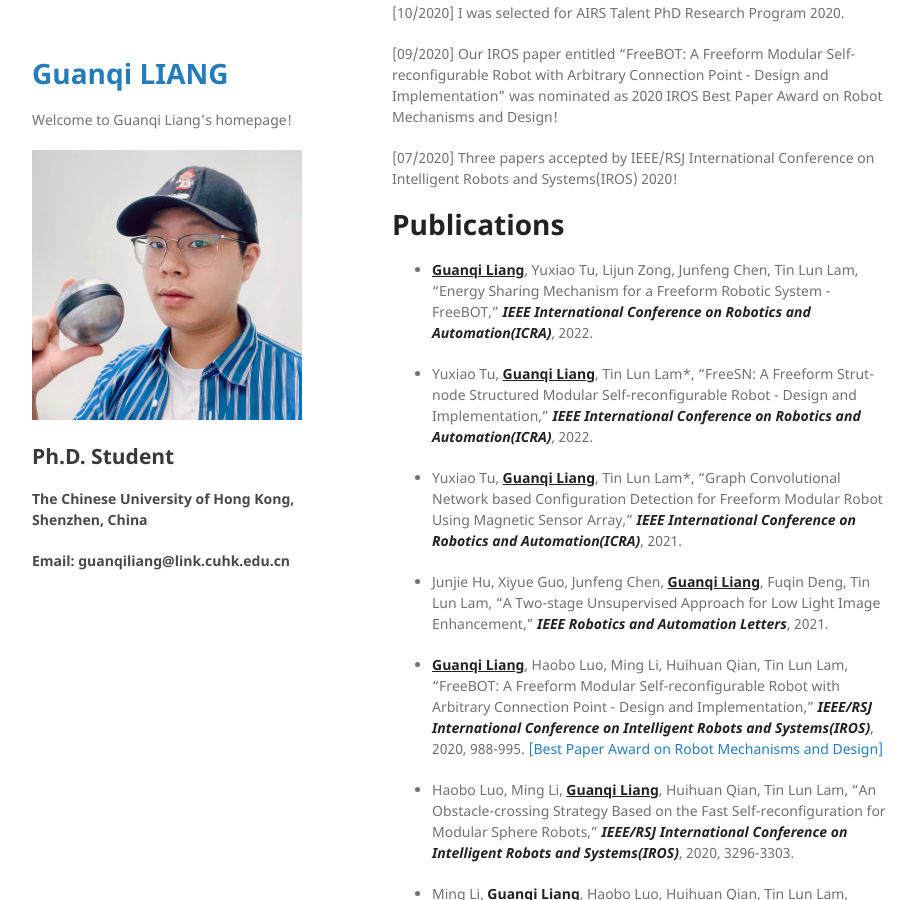
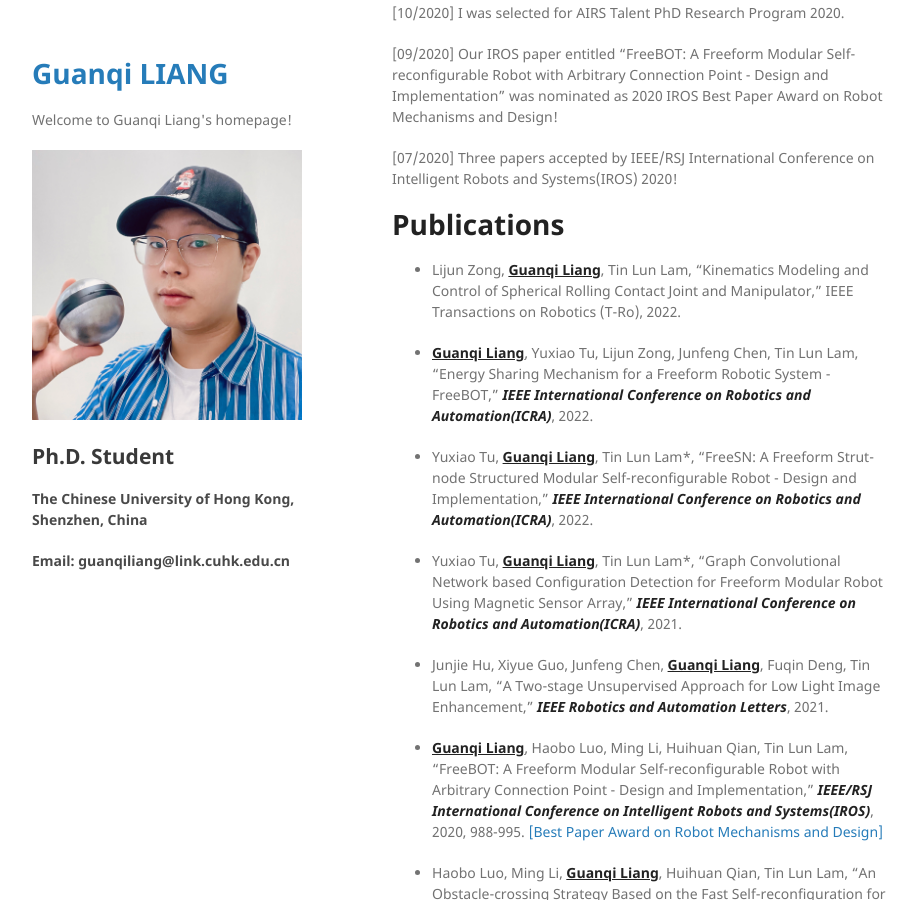
Before and after one commit to guanqiliang/guanqiliang.github.com, a Jekyll site: the page built from index.md, in a window 1280 px wide and 900 px high, scrolled down 757 px. Shown: the whole window, without its empty margins (178-1095 px from the left). Built offline with Jekyll 4.4.1, drawn with Linux system fonts in a browser that asks for light colours; our own code applies the rules of GitHub Pages for plain Markdown files.

Commit message:
Update index.md

```diff
--- a/index.md
+++ b/index.md
@@ -30,6 +30,8 @@ Hello, I am a 3rd year Ph.D student in Robotics and AI Lab, supervised by [Prof.
 [07/2020] Three papers accepted by IEEE/RSJ International Conference on Intelligent Robots and Systems(IROS) 2020!
 
 # Publications
+
+* Lijun Zong, <strong><u>Guanqi Liang</u></strong>, Tin Lun Lam, "Kinematics Modeling and Control of Spherical Rolling Contact Joint and Manipulator," IEEE Transactions on Robotics (T-Ro), 2022.
 
 * <strong><u>Guanqi Liang</u></strong>, Yuxiao Tu, Lijun Zong, Junfeng Chen, Tin Lun Lam, "Energy Sharing Mechanism for a Freeform Robotic System - FreeBOT," <strong><i>IEEE International Conference on Robotics and Automation(ICRA)</i></strong>, 2022.
 
```
